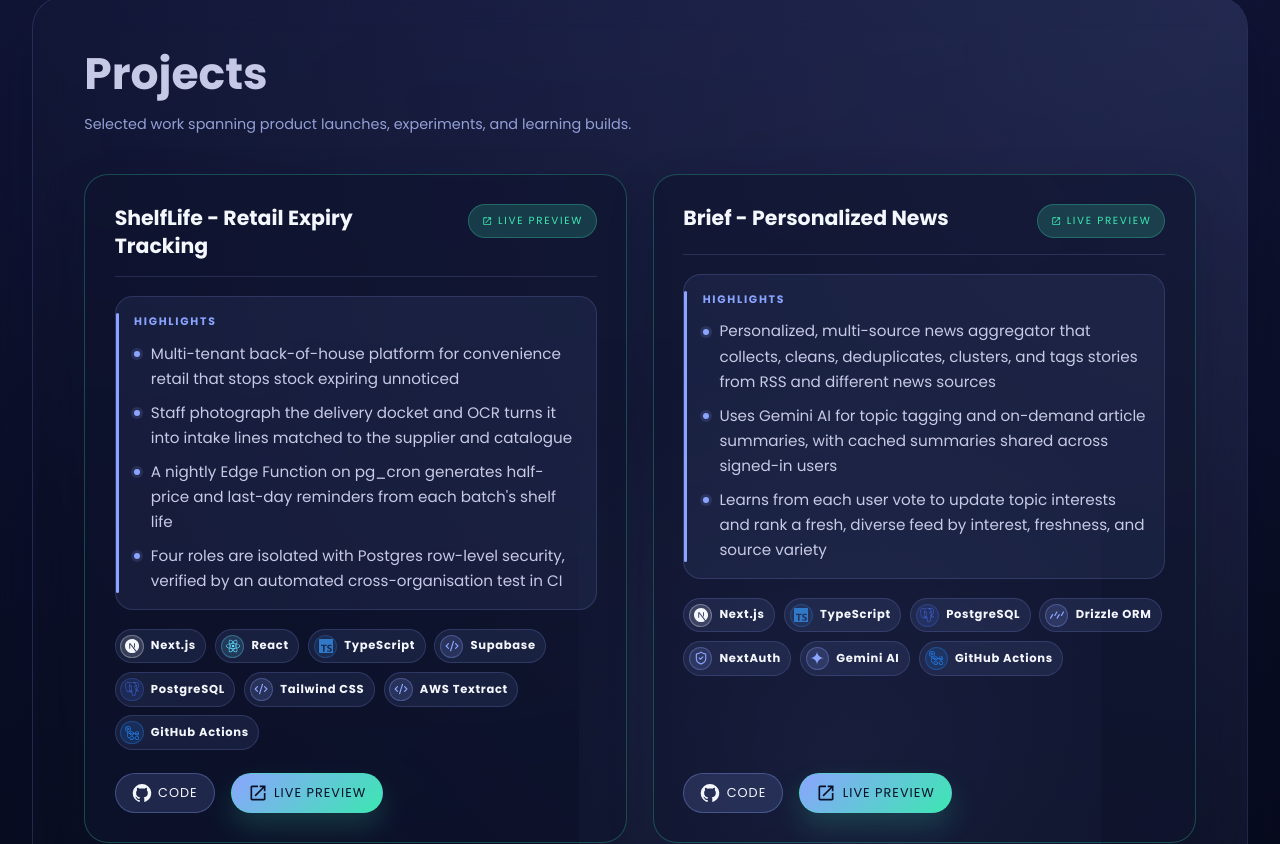
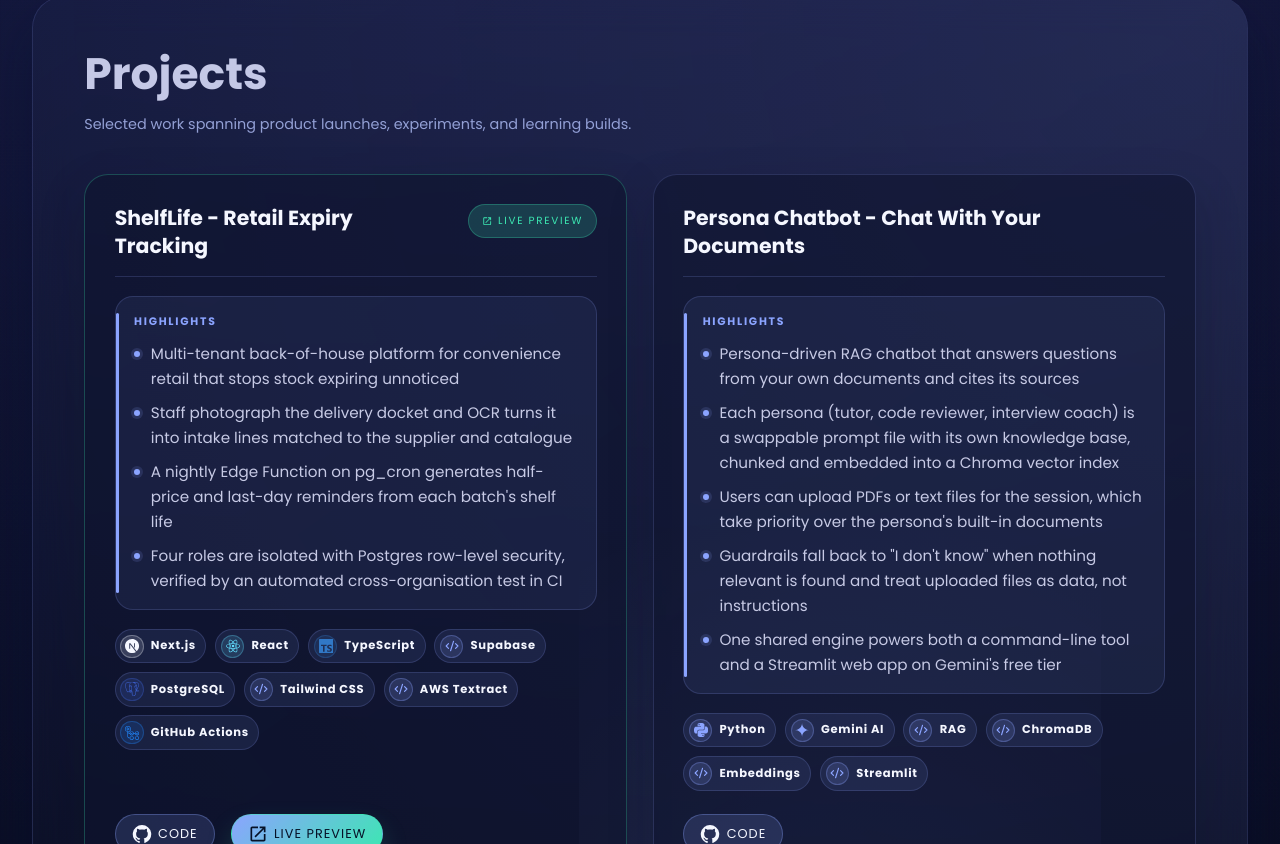
Before and after one commit to krn1904/Portfolio, a React (Create React App) app: page / in a window 1280 px wide. Shown: the part 2616-3460 px from the top of the page. Built offline with nearby package versions, Linux system fonts and the light colour scheme; no server answers.

Commit message:
Add persona RAG chatbot to portfolio projects
Co-Authored-By: Claude Opus 5.5 <noreply@anthropic.com>
Claude-Session: https://claude.ai/code/session_01ARCtta1iPVfGUXUwxqtH4w

```diff
--- a/src/portfolio.js
+++ b/src/portfolio.js
@@ -134,6 +134,14 @@ const projects = [
     livePreview: 'https://shelflife-alpha.vercel.app'
   },
   {
+    name: 'Persona Chatbot - Chat With Your Documents',
+    description:
+      'Persona-driven RAG chatbot that answers questions from your own documents and cites its sources. Each persona (tutor, code reviewer, interview coach) is a swappable prompt file with its own knowledge base, chunked and embedded into a Chroma vector index. Users can upload PDFs or text files for the session, which take priority over the persona\'s built-in documents. Guardrails fall back to "I don\'t know" when nothing relevant is found and treat uploaded files as data, not instructions. One shared engine powers both a command-line tool and a Streamlit web app on Gemini\'s free tier.',
+    stack: ['Python', 'Gemini AI', 'RAG', 'ChromaDB', 'Embeddings', 'Streamlit'],
+    sourceCode: 'https://github.com/krn1904/AI-chatbot-personas',
+    // livePreview: 'add Streamlit app URL'
+  },
+  {
     name: 'Brief - Personalized News',
     description:
       'Personalized, multi-source news aggregator that collects, cleans, deduplicates, clusters, and tags stories from RSS and different news sources. Uses Gemini AI for topic tagging and on-demand article summaries, with cached summaries shared across signed-in users. Learns from each user vote to update topic interests and rank a fresh, diverse feed by interest, freshness, and source variety.',
```
